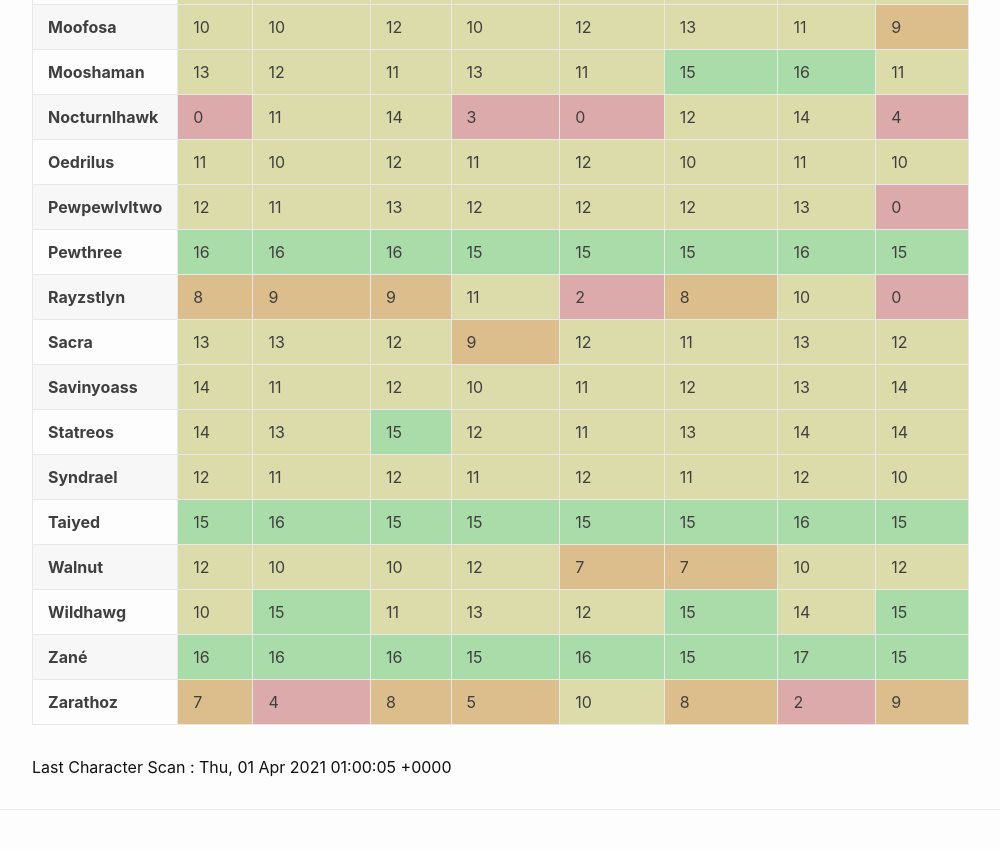
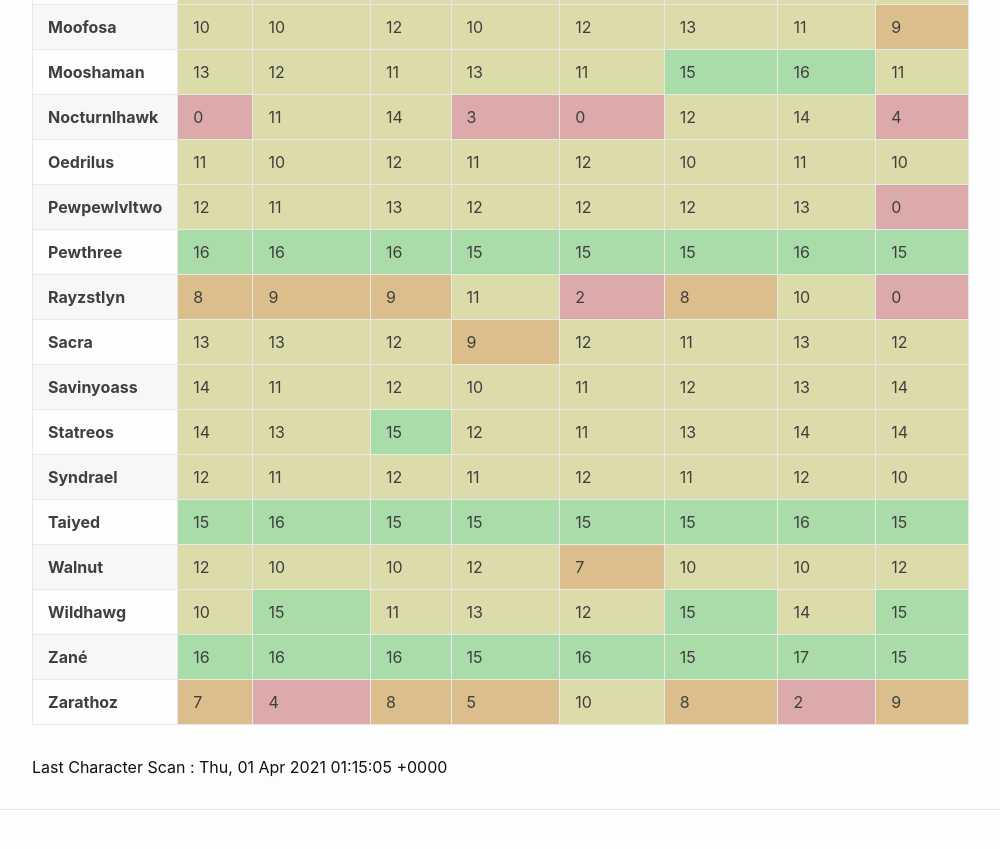
Before and after one commit to eldertribunal/keystonetracker, a Jekyll site: the page built from characters.md, in a window 1280 px wide and 900 px high, scrolled down 1264 px. Shown: the top 849 px of the window, without its empty margins (126-1126 px from the left). Built offline with Jekyll 4.4.1, drawn with Linux system fonts in a browser that asks for light colours.

Commit message:
auto scan Thu Apr  1 01:15:47 UTC 2021

```diff
--- a/_data/characters.json
+++ b/_data/characters.json
@@ -214,7 +214,7 @@
       },
       {
         "name": "Spires of Ascension",
-        "level": 7,
+        "level": 10,
         "id": 381
       },
       {
--- a/_data/scanned.json
+++ b/_data/scanned.json
@@ -1,3 +1,3 @@
 {
-  "timestamp": 1617238805
+  "timestamp": 1617239705
 }
```
